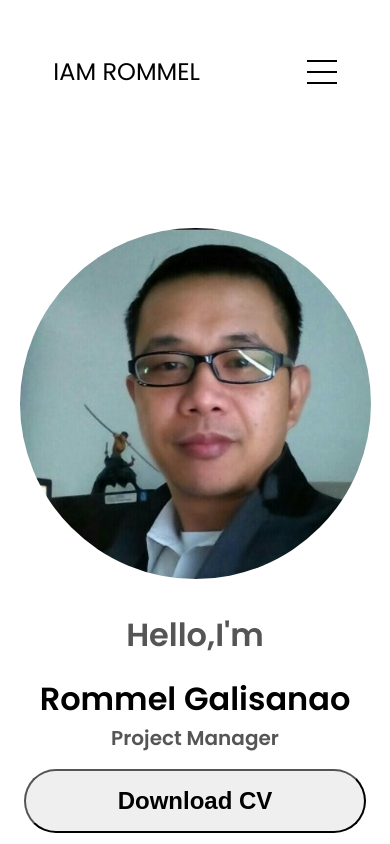
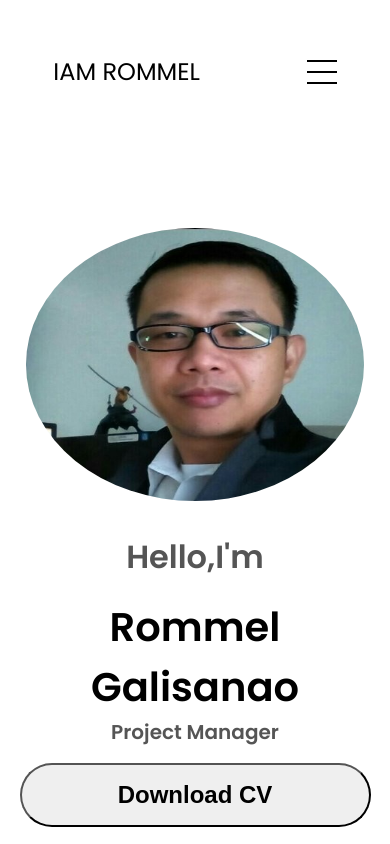
Before and after one commit to iamrgalisanao/iamrgalisanao.github.io, a plain HTML site: page index.html in a window 390 px wide. Shown: the top 844 px of the page. Drawn offline with Linux system fonts and the light colour scheme.

Commit message:
adjust profile section

```diff
--- a/assets/css/mediaqueries.css
+++ b/assets/css/mediaqueries.css
@@ -57,9 +57,9 @@
 
   }
 
-  .section__pic-container{
-    width: 500px;
-    height: 500px;
+  #profile .section__pic-container{
+    width: 40vh;
+    height: 70vw;
     margin: 0 auto 1rem;
   }
 
@@ -148,15 +148,15 @@
   }
 
   .section__pic-container{
-    width: auto;
-    height: auto;
+    width: 500px;
+    height: 400px;
     justify-content: center;
   }
   .section__text__p2{
     font-size: 1.25rem;
   }
   .title{
-    font-size: 2rem;
+    font-size: 2.5rem;
   }
 
   .text-container{
```
